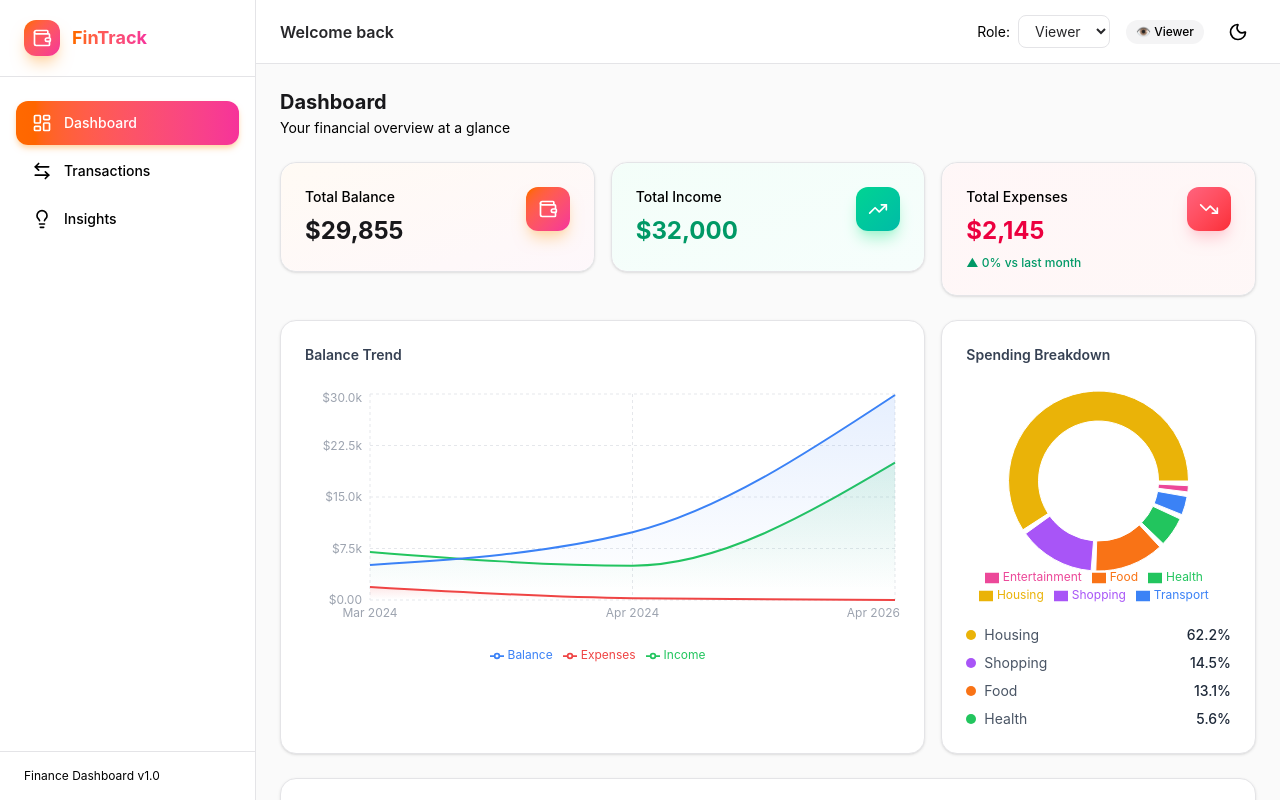
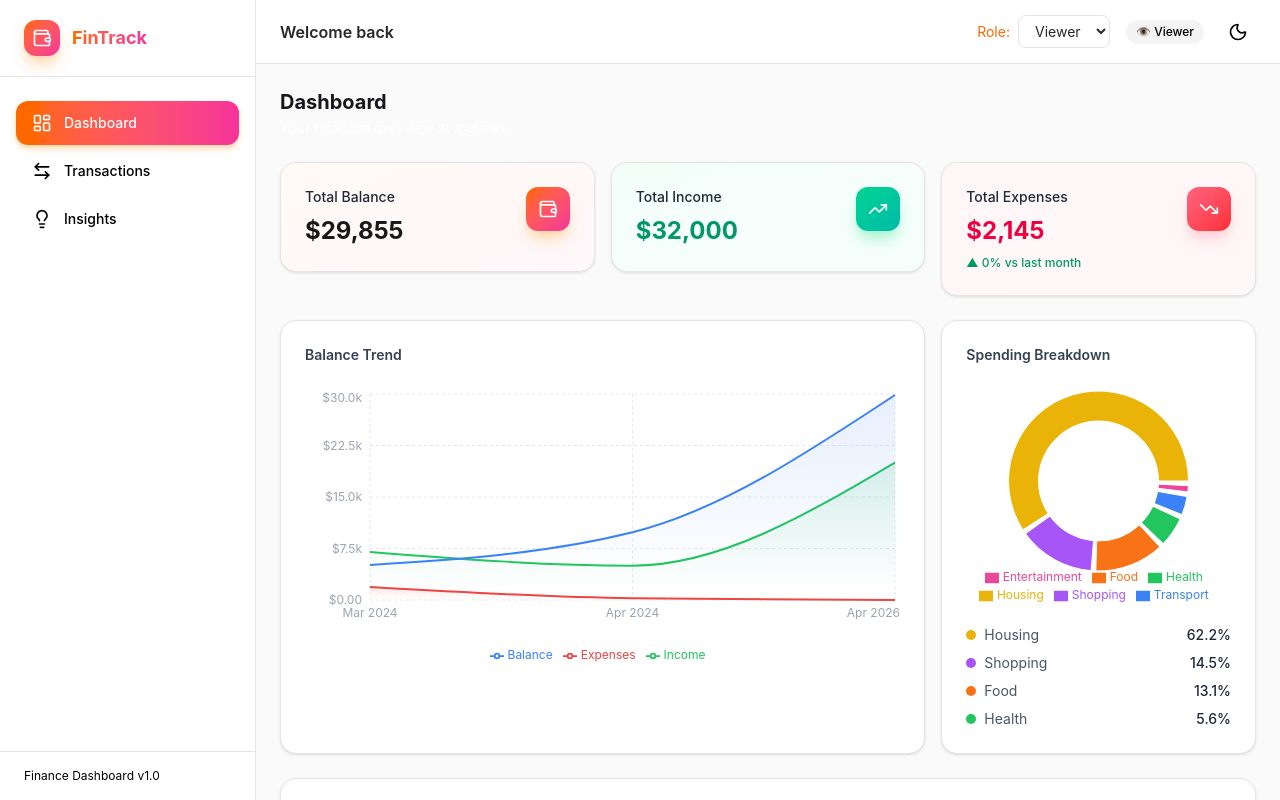
Before and after one commit to killmong/FinTrack, a React (Vite) app: page / in a window 1280 px wide. Built offline with nearby package versions, Linux system fonts and the light colour scheme; data requests are answered from the project's data file.

Commit message:
Build FIxed

```diff
--- a/src/components/common/Navbar.tsx
+++ b/src/components/common/Navbar.tsx
@@ -45,7 +45,7 @@ const Navbar = () => {
         {/* Role Switcher */}
         <div className="flex items-center gap-2">
           {/* Hide "Role:" label on small screens */}
-          <span className="hidden sm:inline text-sm text-surface-500 dark:text-surface-400">
+          <span className="hidden sm:inline text-sm text-orange-500">
             Role:
           </span>
           <select
--- a/src/components/dashboard/SummaryCard.tsx
+++ b/src/components/dashboard/SummaryCard.tsx
@@ -79,7 +79,7 @@ const SummaryCard = ({
       />
       <div className="relative flex items-start justify-between">
         <div className="flex flex-col gap-2">
-          <span className="text-sm font-medium text-surface-500 dark:text-surface-400">
+          <span className="text-sm font-medium text-gray-800 dark:text-gray-50">
             {title}
           </span>
           <span className={`text-2xl font-bold ${styles.amount}`}>
--- a/src/pages/Dashboard.tsx
+++ b/src/pages/Dashboard.tsx
@@ -57,7 +57,7 @@ const Dashboard = () => {
         <h1 className="text-xl font-bold text-surface-900 dark:text-white">
           Dashboard
         </h1>
-        <p className="text-sm text-surface-500 dark:text-surface-400 mt-0.5">
+        <p className="text-sm text-white dark:text-surface-400 mt-0.5">
           Your financial overview at a glance
         </p>
       </motion.div>
```
